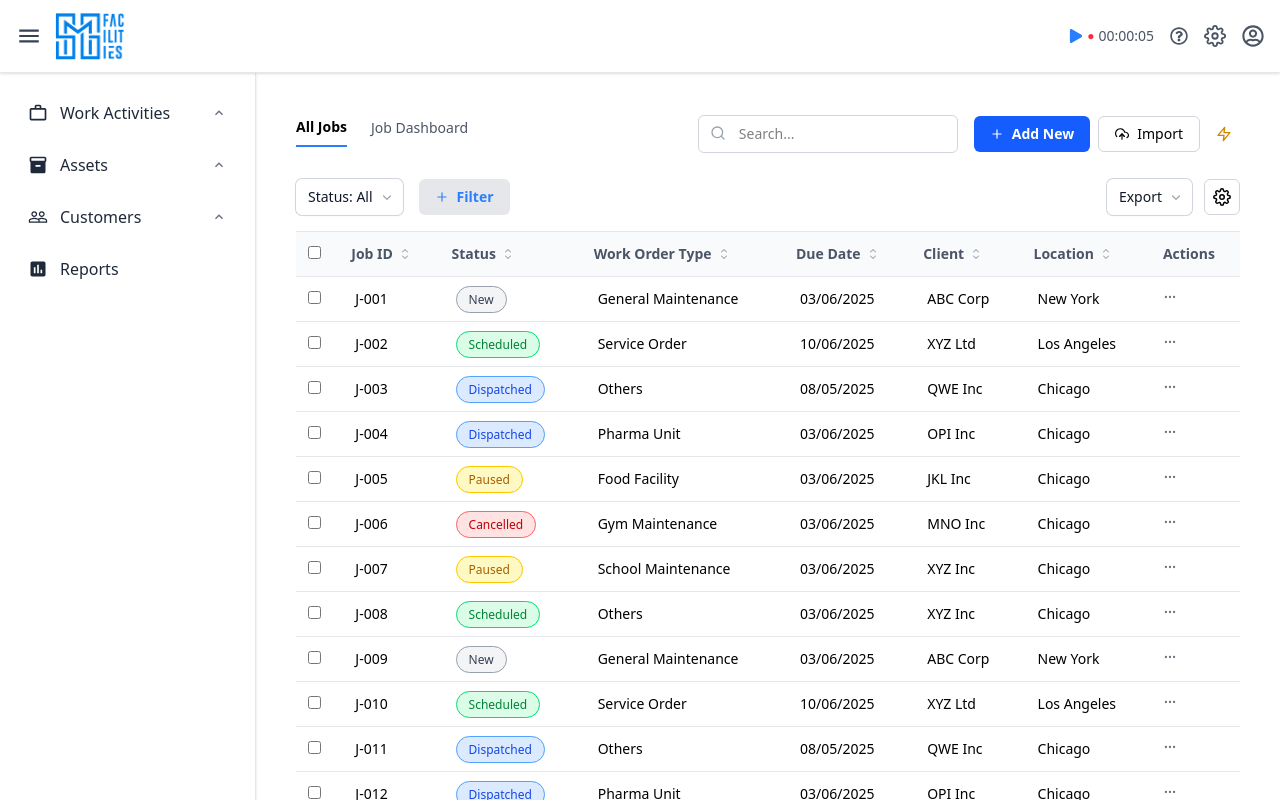
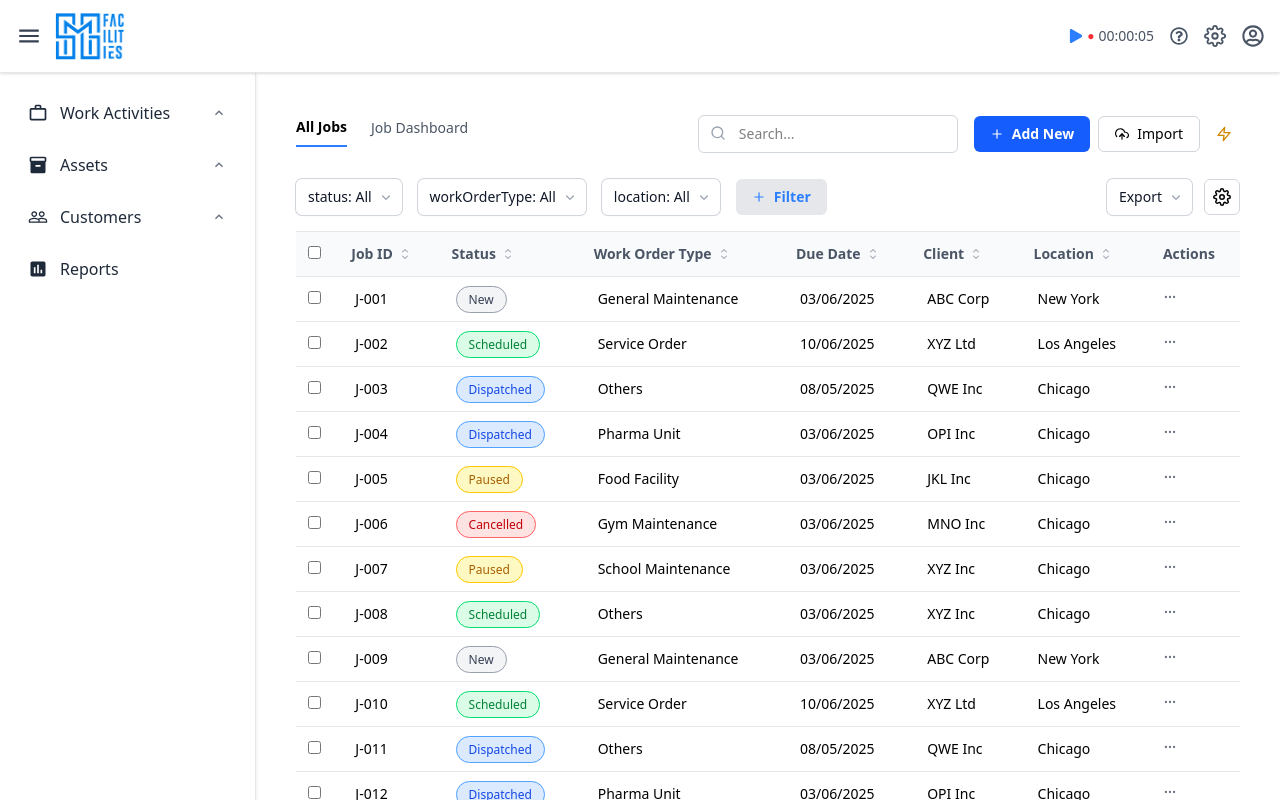
Before and after one commit to Rajviii/ci-cd-netify, a React (Vite) app: page / in a window 1280 px wide. Built offline with nearby package versions, Linux system fonts and the light colour scheme.

Commit message:
Dynamic Filters page

```diff
--- a/src/components/common/DataTable.jsx
+++ b/src/components/common/DataTable.jsx
@@ -1,5 +1,5 @@
 import { useState, useEffect, useRef } from "react";
-import { FiMoreVertical, FiEdit2, FiTrash2, FiMoreHorizontal } from "react-icons/fi";
+import { FiEdit2, FiTrash2, FiMoreHorizontal } from "react-icons/fi";
 import { HiChevronUpDown } from "react-icons/hi2";
 import StatusChip from "./StatusChip";
 
--- a/src/components/common/FilterBar.jsx
+++ b/src/components/common/FilterBar.jsx
@@ -6,31 +6,31 @@ import {
     MenuItems,
 } from "@headlessui/react";
 import { ChevronDownIcon } from "@heroicons/react/20/solid";
-import { FiPlus } from "react-icons/fi";
 import CustomPlusButton from "./CustomPlusButton";
 
-const availableFilters = [
-    { label: "Status", options: ["All", "Open", "Closed", "Pending"] },
-    { label: "Priority", options: ["All", "High", "Medium", "Low"] },
-    { label: "Assigned To", options: ["All", "John", "Jane", "Team A"] },
-];
-
-export default function FilterBar() {
-    const [filters, setFilters] = useState([availableFilters[0]]);
-    const [selectedValues, setSelectedValues] = useState({
-        Status: "All",
-        Priority: "All",
-        "Assigned To": "All",
+export default function FilterBar({ filtersConfig = {} }) {
+    const filtersArray = Object.entries(filtersConfig).map(([label, options]) => ({
+        label,
+        options,
+    }));
+    const [selectedValues, setSelectedValues] = useState(() => {
+        return filtersArray.reduce((acc, f) => {
+            acc[f.label] = "All";
+            return acc;
+        }, {});
     });
+    const [filters, setFilters] = useState([filtersArray[0]]);
 
     const addFilter = () => {
-        const remaining = availableFilters.filter(
-            (af) => !filters.find((f) => f.label === af.label)
+        const remaining = filtersArray.filter(
+            (fa) => !filters.find((f) => f.label === fa.label)
         );
+
         if (remaining.length > 0) {
             setFilters((prev) => [...prev, remaining[0]]);
         }
     };
+
 
     const handleFilterChange = (label, value) => {
         setSelectedValues((prev) => ({
@@ -42,15 +42,12 @@ export default function FilterBar() {
 
     return (
         <div className="flex items-center gap-4 flex-wrap">
-            {filters.map((filter, idx) => (
+            {filtersArray.map((filter, idx) => (
                 <Menu as="div" className="relative inline-block text-left" key={idx}>
                     <div>
                         <MenuButton className="inline-flex items-center justify-center gap-1.5 rounded-md bg-white px-3 py-2 text-sm font-medium text-gray-900 shadow-xs ring-1 ring-gray-300 hover:bg-gray-50 cursor-pointer">
                             {filter.label}: {selectedValues[filter.label] || "All"}
-                            <ChevronDownIcon
-                                className="-mr-1 h-4 w-4 text-gray-400"
-                                aria-hidden="true"
-                            />
+                            <ChevronDownIcon className="-mr-1 h-4 w-4 text-gray-400" aria-hidden="true" />
                         </MenuButton>
                     </div>
 
@@ -61,8 +58,7 @@ export default function FilterBar() {
                                     {({ active }) => (
                                         <button
                                             onClick={() => handleFilterChange(filter.label, option)}
-                                            className={`${active ? "bg-gray-100 text-gray-900" : "text-gray-700"
-                                                } block w-full text-left px-4 py-2 text-sm cursor-pointer`}
+                                            className={`${active ? "bg-gray-100 text-gray-900" : "text-gray-700"} block w-full text-left px-4 py-2 text-sm cursor-pointer`}
                                         >
                                             {option}
                                         </button>
@@ -74,14 +70,14 @@ export default function FilterBar() {
                 </Menu>
             ))}
 
-            {/* {filters.length < availableFilters.length && ( */}
+            {filters.length < filtersArray.length && (
                 <CustomPlusButton
                     text="Filter"
                     textColor="text-blue-500"
                     bgColor="bg-gray-200"
                     onClick={addFilter}
                 />
-            {/* )} */}
+            )}
         </div>
     );
 }
--- a/src/components/common/Pagination.jsx
+++ b/src/components/common/Pagination.jsx
@@ -4,7 +4,7 @@ import { ChevronDownIcon } from "@heroicons/react/20/solid";
 
 export default function Pagination({
     currentPage = 1,
-    totalItems = 633,
+    totalItems = 100,
     itemsPerPage = 10,
     onPageChange = () => { },
     onPerPageChange = () => { },
--- a/src/components/layout/DynamicPageLayout.jsx
+++ b/src/components/layout/DynamicPageLayout.jsx
@@ -7,7 +7,7 @@ import DataTable from "../common/DataTable";
 import Pagination from "../common/Pagination";
 import { useState } from "react";
 
-export default function DynamicPageLayout({ tabs, columns, data, type }) {
+export default function DynamicPageLayout({ tabs, columns, data, type, filtersConfig = [] }) {
     const [searchQuery, setSearchQuery] = useState("");
     const [currentPage, setCurrentPage] = useState(1);
     const [itemsPerPage, setItemsPerPage] = useState(10);
@@ -38,7 +38,7 @@ export default function DynamicPageLayout({ tabs, columns, data, type }) {
 
             {/* Filters + Export */}
             <div className="flex justify-between items-center flex-wrap gap-4">
-                <FilterBar />
+                <FilterBar filtersConfig={filtersConfig}/>
                 <ExportSettingsBar />
             </div>
 
--- a/src/pages/JobsPage.jsx
+++ b/src/pages/JobsPage.jsx
@@ -1,5 +1,5 @@
 import DynamicPageLayout from "../components/layout/DynamicPageLayout";
-import { jobsTableData, jobsColumns, jobsTabs } from "../data/JobsData";
+import { jobsTableData, jobsColumns, jobsTabs, jobsFilters } from "../data/JobsData";
 
 export default function JobsPage() {
   return (
@@ -7,6 +7,7 @@ export default function JobsPage() {
       tabs={jobsTabs}
       columns={jobsColumns}
       data={jobsTableData}
+      filtersConfig={jobsFilters}
       type="table"
     />
   );
```
